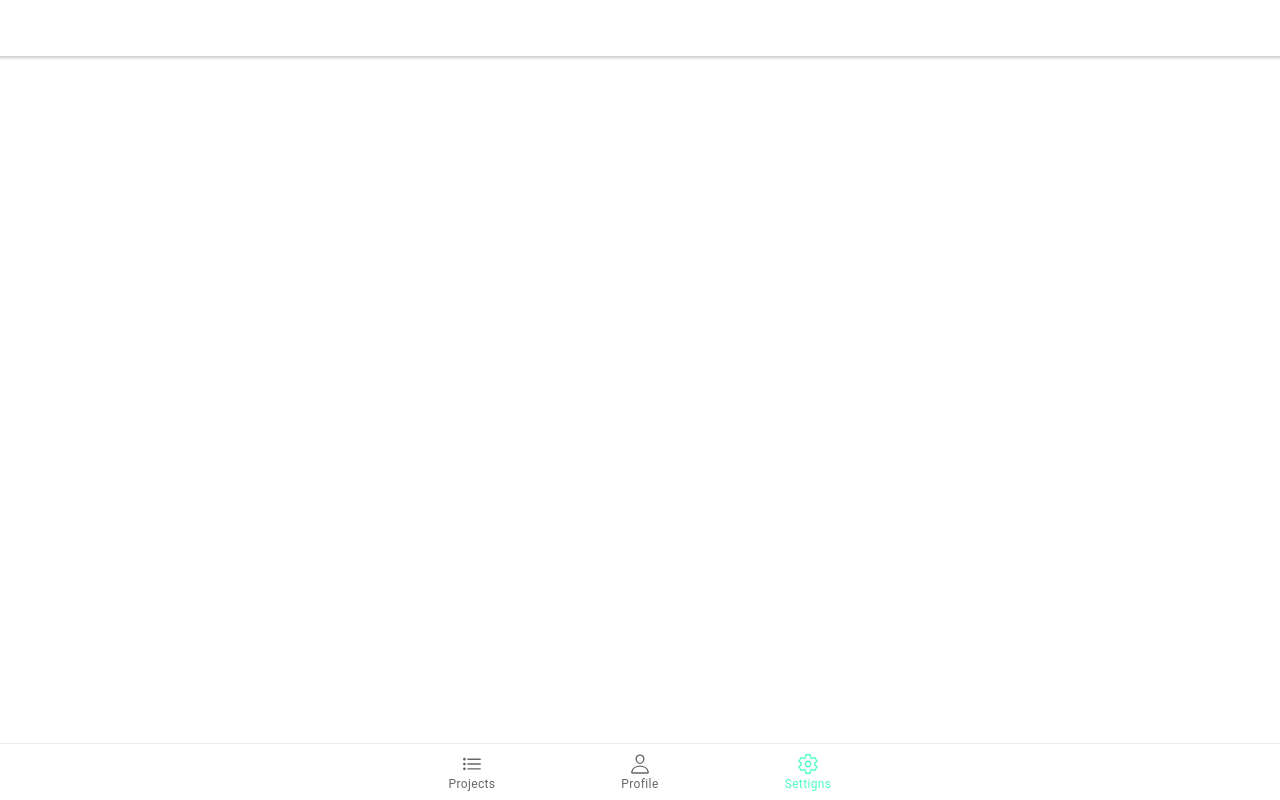
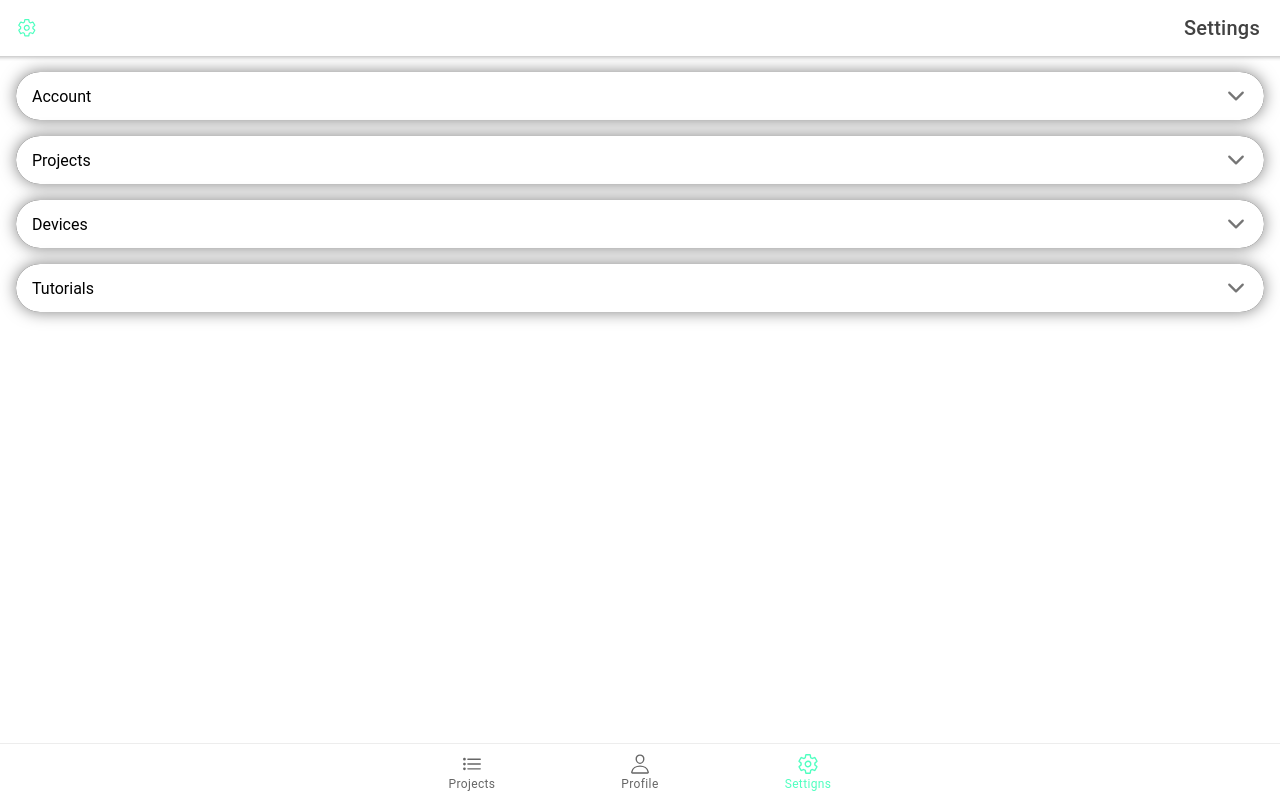
Before and after one commit to yashweblife/ServoMasterV1, a React (Create React App) app: page /tab3 in a window 1280 px wide. Built offline with nearby package versions, Linux system fonts and the light colour scheme.

Commit message:
Finalized UI

```diff
--- a/src/pages/Tab3.scss
+++ b/src/pages/Tab3.scss
@@ -0,0 +1,10 @@
+.settingsAccordion{
+    padding:1em;
+    >ion-accordion{
+        margin-bottom: 1em;
+        box-shadow: 0 0 1em 0 rgba(0,0,0,0.5);
+        border-radius: 2em;
+        background-color: rgb(40, 40, 40);
+
+    }
+}
--- a/src/pages/Tab3.tsx
+++ b/src/pages/Tab3.tsx
@@ -1,10 +1,18 @@
 import {
+  IonAccordion,
+  IonAccordionGroup,
+  IonButton,
+  IonChip,
   IonContent,
   IonHeader,
+  IonIcon,
+  IonItem,
+  IonLabel,
   IonPage,
   IonTitle,
   IonToolbar,
 } from "@ionic/react";
+import { exitOutline, settingsOutline, trashOutline } from "ionicons/icons";
 import "./Tab3.scss";
 
 const Tab3: React.FC = () => {
@@ -12,10 +20,72 @@ const Tab3: React.FC = () => {
     <IonPage>
       <IonHeader>
         <IonToolbar>
-          <IonTitle></IonTitle>
+          <IonButton slot="start" fill="clear">
+            <IonIcon icon={settingsOutline}></IonIcon>
+          </IonButton>
+          <IonTitle slot="end">Settings</IonTitle>
         </IonToolbar>
       </IonHeader>
-      <IonContent fullscreen></IonContent>
+      <IonContent fullscreen>
+        <IonAccordionGroup class="ion-padding" className="settingsAccordion">
+          <IonAccordion>
+            <IonItem lines="none" slot="header">
+              <IonLabel>Account</IonLabel>
+            </IonItem>
+            <IonItem lines="none" slot="content">
+              <IonButton shape="round" color="primary">
+                <IonIcon icon={trashOutline}></IonIcon>
+                <IonLabel>Delete Account</IonLabel>
+              </IonButton>
+              <IonButton shape="round" color="primary">
+                <IonIcon icon={exitOutline}></IonIcon>
+                <IonLabel>Logout</IonLabel>
+              </IonButton>
+            </IonItem>
+          </IonAccordion>
+          <IonAccordion>
+            <IonItem lines="none" slot="header">
+              <IonLabel>Projects</IonLabel>
+            </IonItem>
+            <IonItem lines="none" slot="content">
+              <IonButton shape="round" color="primary">
+                <IonIcon icon={trashOutline}></IonIcon>
+                <IonLabel>Delete All</IonLabel>
+              </IonButton>
+            </IonItem>
+          </IonAccordion>
+          <IonAccordion>
+            <IonItem lines="none" slot="header">
+              <IonLabel>Devices</IonLabel>
+            </IonItem>
+            <IonItem lines="none" slot="content">
+              <IonButton shape="round" color="primary">
+                <IonIcon icon={trashOutline}></IonIcon>
+                <IonLabel>Delete All</IonLabel>
+              </IonButton>
+            </IonItem>
+          </IonAccordion>
+          <IonAccordion>
+            <IonItem lines="none" slot="header">
+              <IonLabel>Tutorials</IonLabel>
+            </IonItem>
+            <IonItem lines="none" slot="content">
+              <IonButton shape="round" color="primary">
+                <IonLabel>Setup</IonLabel>
+              </IonButton>
+              <IonButton shape="round" color="primary">
+                <IonLabel>Projects</IonLabel>
+              </IonButton>
+              <IonButton shape="round" color="primary">
+                <IonLabel>Steps</IonLabel>
+              </IonButton>
+              <IonButton shape="round" color="primary">
+                <IonLabel>Devices</IonLabel>
+              </IonButton>
+            </IonItem>
+          </IonAccordion>
+        </IonAccordionGroup>
+      </IonContent>
     </IonPage>
   );
 };
```
